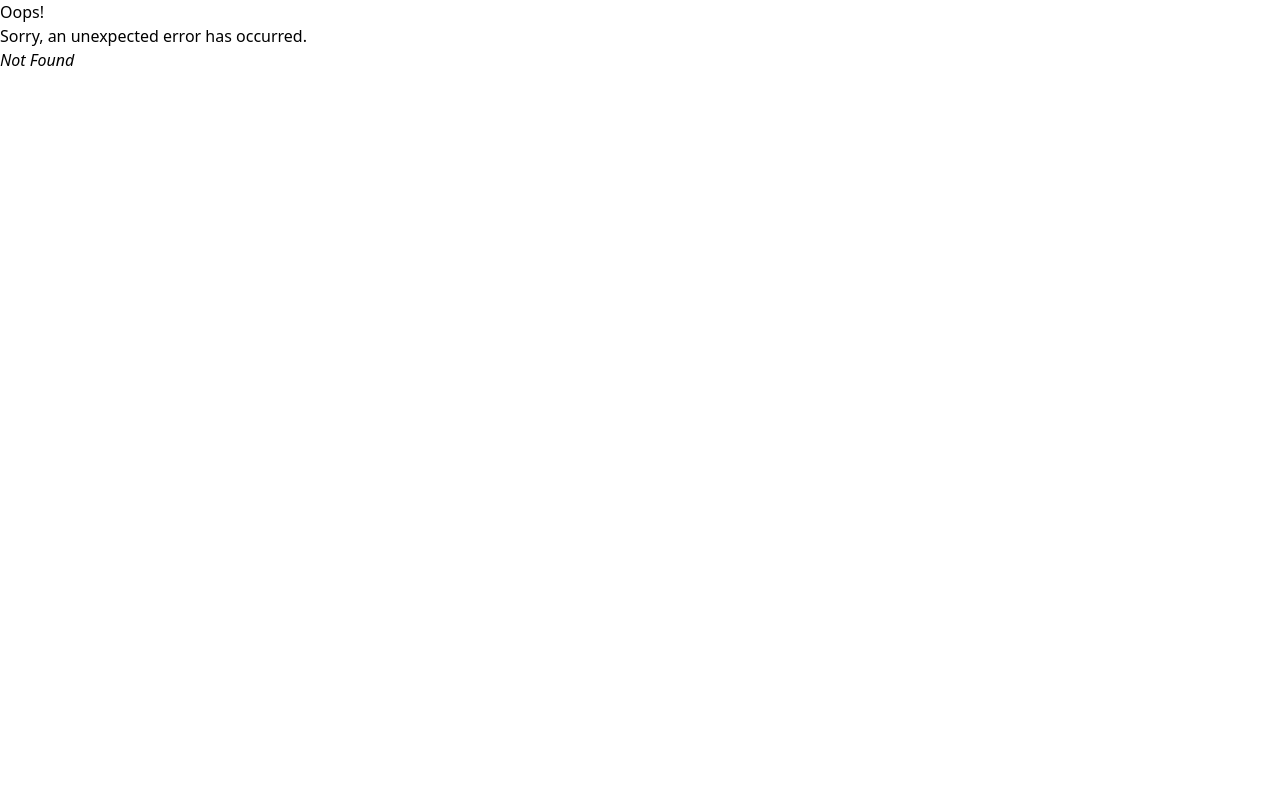
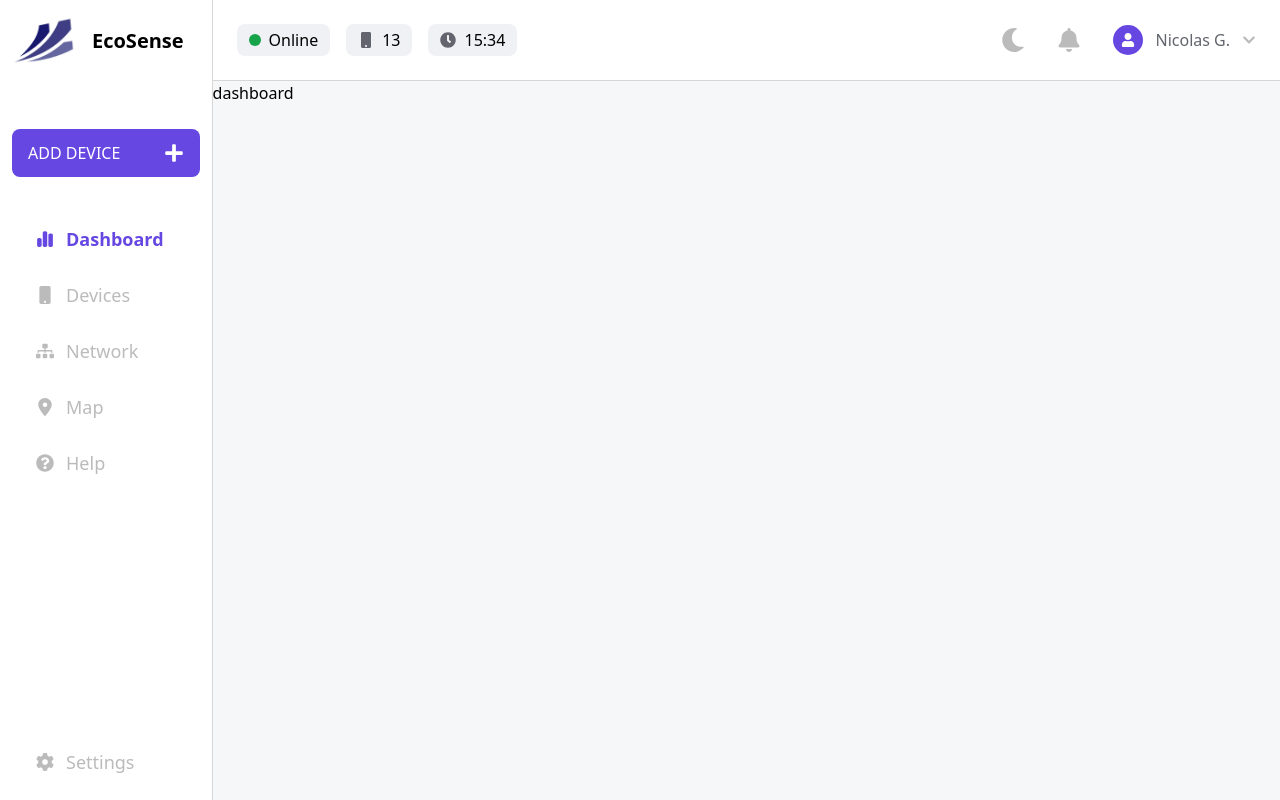
Before and after one commit to Xylight0/EcoSense, a React (Vite) app: page /dashboard in a window 1280 px wide. Before the commit this address had no page. Built offline with nearby package versions, Linux system fonts and the light colour scheme.

Commit message:
Feature: add routeing

```diff
--- a/src/components/index.jsx
+++ /dev/null
@@ -1,6 +0,0 @@
-
-export default function index() {
-  return (
-    <div>Index page</div>
-  )
-}
--- a/src/components/sidebar.jsx
+++ b/src/components/sidebar.jsx
@@ -1,6 +1,7 @@
 import { FaMobile, FaPlus, FaQuestionCircle, FaSitemap } from "react-icons/fa";
 import { FaChartSimple, FaGear, FaLocationDot } from "react-icons/fa6";
 import logo from "../assets/logo.png";
+import { Link, NavLink } from "react-router-dom";
 
 export default function Sidebar() {
   return (
@@ -12,24 +13,24 @@ export default function Sidebar() {
       </div>
       <div className="mt-6 p-6 flex flex-col flex-1 justify-between">
         <div className="flex flex-col gap-7">
-          <PageLinkElement text="Dashboard">
+          <PageLinkElement text="Dashboard" path="dashboard">
             <FaChartSimple />
           </PageLinkElement>
-          <PageLinkElement text="Devices">
+          <PageLinkElement text="Devices" path="devices">
             <FaMobile />
           </PageLinkElement>
-          <PageLinkElement text="Network">
+          <PageLinkElement text="Network" path="network">
             <FaSitemap />
           </PageLinkElement>
-          <PageLinkElement text="Map">
+          <PageLinkElement text="Map" path="map">
             <FaLocationDot />
           </PageLinkElement>
-          <PageLinkElement text="Help">
+          <PageLinkElement text="Help" path="help">
             <FaQuestionCircle />
           </PageLinkElement>
         </div>
         <div>
-          <PageLinkElement text="Settings">
+          <PageLinkElement text="Settings" path="settings">
             <FaGear />
           </PageLinkElement>
         </div>
@@ -40,23 +41,30 @@ export default function Sidebar() {
 
 function Logo() {
   return (
-    <div className="pr-4 pt-4 flex items-center gap-4">
-      <div className="w-16 flex flex-row">
-        <img src={logo} alt="Logo" />
+    <Link to={"/"}>
+      <div className="cursor-pointer pr-4 pt-4 flex items-center gap-4">
+        <div className="w-16 flex flex-row">
+          <img src={logo} alt="Logo" />
+        </div>
+        <div className="text-xl font-semibold">EcoSense</div>
       </div>
-      <div className="text-xl font-semibold">EcoSense</div>
-    </div>
+    </Link>
   );
 }
 
 // eslint-disable-next-line react/prop-types
-function PageLinkElement({ children, text }) {
+function PageLinkElement({ children, text, path }) {
   return (
-    <div className="group cursor-pointer flex flex-row text-custom-light-gray items-center gap-3 text-lg">
-      <div className="group-hover:text-custom-main">{children}</div>
-      <div className="group-hover:text-custom-gray group-hover:font-semibold">
-        {text}
+    <NavLink
+      to={path}
+      className={({ isActive }) =>
+        isActive ? "text-custom-main font-semibold" : "text-custom-light-gray"
+      }
+    >
+      <div className="cursor-pointer flex flex-row items-center gap-3 text-lg">
+        <div>{children}</div>
+        <div>{text}</div>
       </div>
-    </div>
+    </NavLink>
   );
 }
--- /dev/null
+++ b/src/routes/dashboard.jsx
@@ -0,0 +1,3 @@
+export default function Dashboard() {
+  return <div>dashboard</div>;
+}
--- /dev/null
+++ b/src/routes/devices.jsx
@@ -0,0 +1,6 @@
+
+export default function Devices() {
+  return (
+    <div>Devices</div>
+  )
+}
--- /dev/null
+++ b/src/routes/help.jsx
@@ -0,0 +1,6 @@
+
+export default function Help() {
+  return (
+    <div>Help</div>
+  )
+}
--- /dev/null
+++ b/src/routes/map.jsx
@@ -0,0 +1,6 @@
+
+export default function Map() {
+  return (
+    <div>Map</div>
+  )
+}
--- /dev/null
+++ b/src/routes/network.jsx
@@ -0,0 +1,6 @@
+
+export default function Network() {
+  return (
+    <div>Network</div>
+  )
+}
--- a/src/routes/root.jsx
+++ b/src/routes/root.jsx
@@ -1,13 +1,26 @@
 import Sidebar from "../components/sidebar";
 import Topbar from "../components/topbar";
+import welcome_illustration from "../assets/dashboard_start_screen.png";
+import { useOutlet } from "react-router-dom";
 
 export default function Root() {
+  const outlet = useOutlet();
+
   return (
     <div className="flex flex-row w-full h-full font-mon">
       <Sidebar />
       <div className="flex flex-col w-full h-full bg-custom-bg">
         <Topbar />
+        {outlet || <Illustration />}
       </div>
     </div>
   );
 }
+
+function Illustration() {
+  return (
+    <div className="flex-1 flex justify-center items-center">
+      <img className="opacity-60 h-[70%]" src={welcome_illustration} />
+    </div>
+  );
+}
--- /dev/null
+++ b/src/routes/settings.jsx
@@ -0,0 +1,6 @@
+
+export default function Settings() {
+  return (
+    <div>Settings</div>
+  )
+}
```
Also changed, not shown: src/main.jsx (+32 -0 lines), src/assets/dashboard_illustration.png (deleted), src/assets/dashboard_start_screen.png (added).
